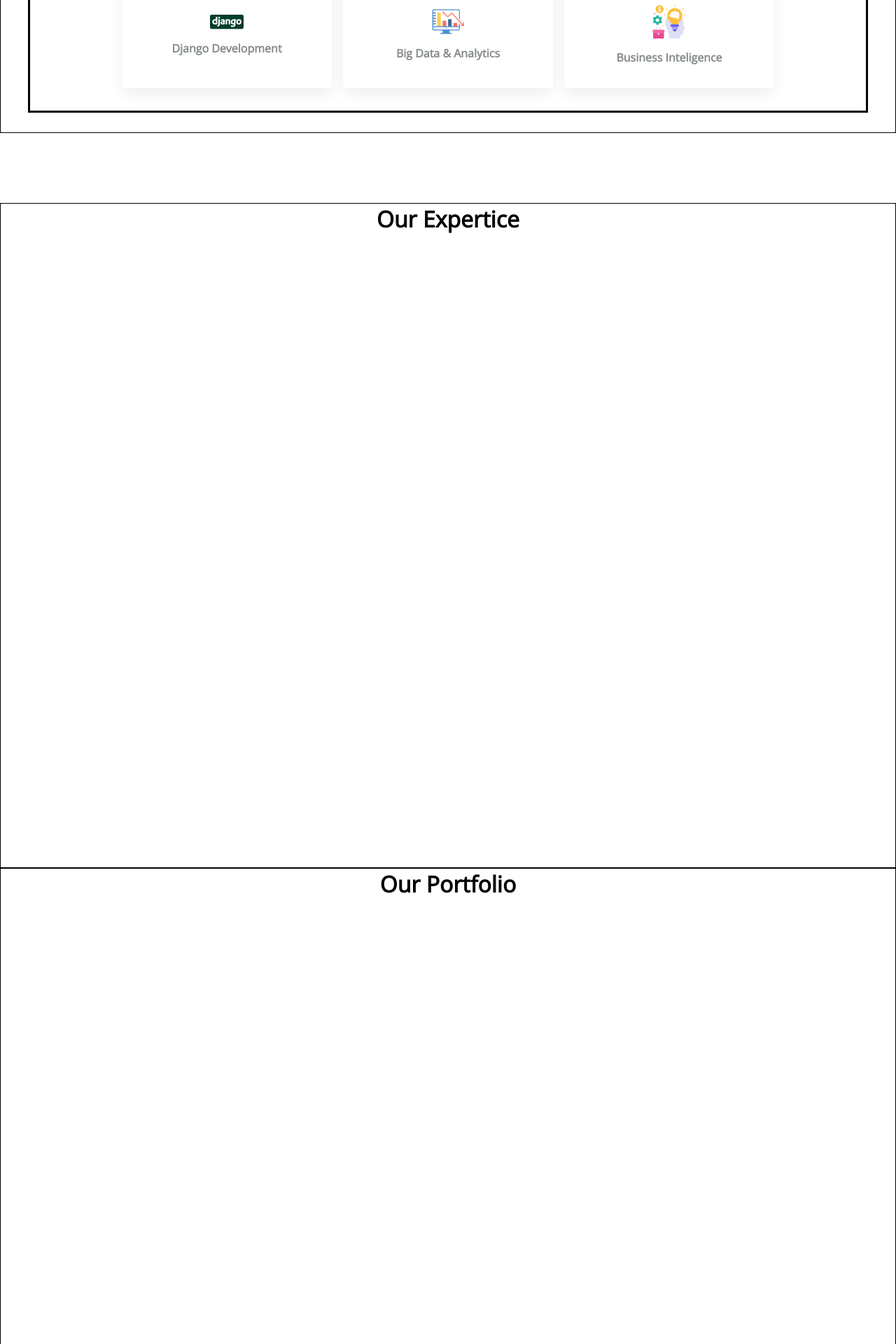
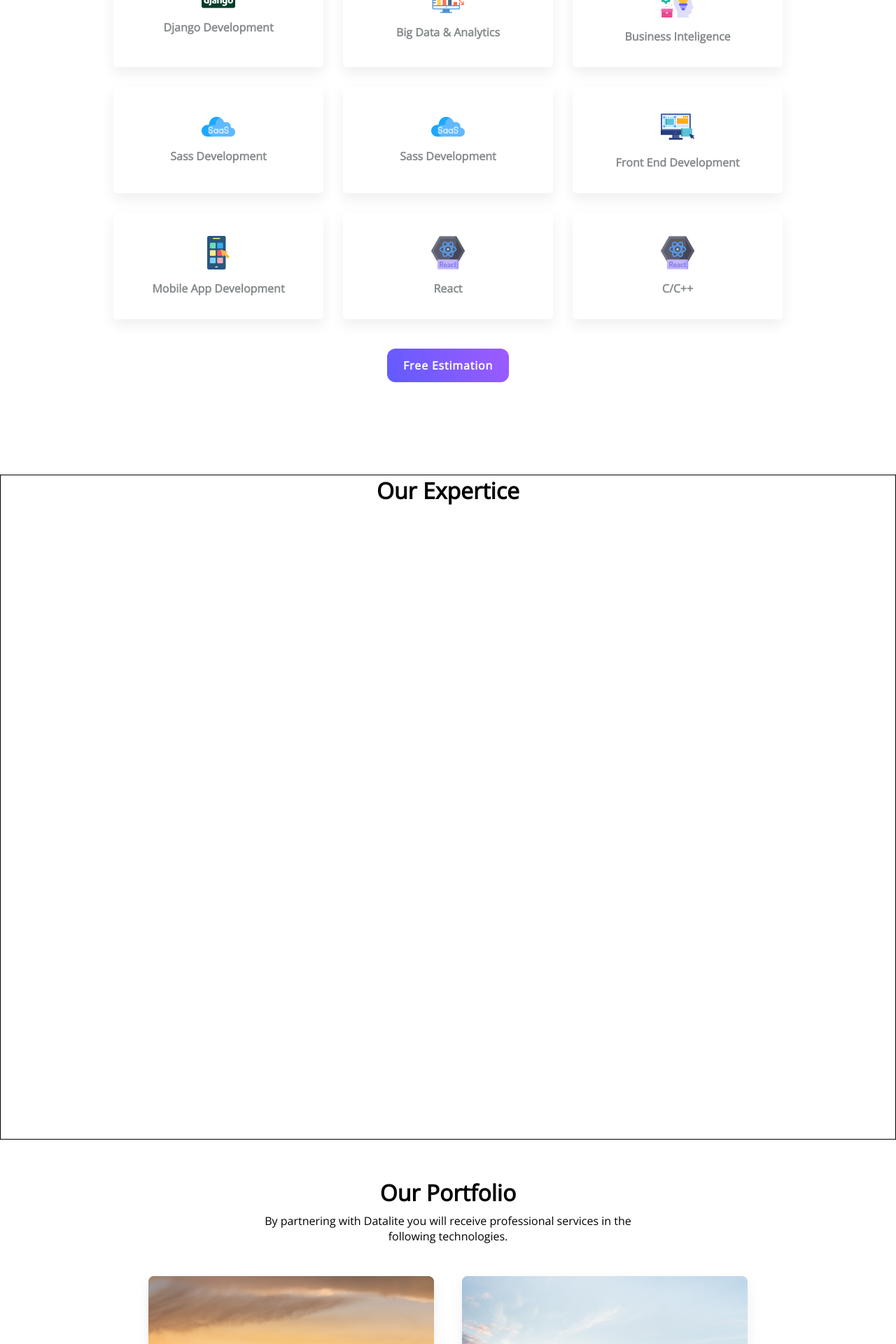
Before and after one commit to Arayikkhachatryan/landing-page, a React (Create React App) app: page / in a window 1280 px wide. Shown: the part 1520-3440 px from the top of the page at 70% size. Built offline with nearby package versions, Linux system fonts and the light colour scheme.

Commit message:
added portflio

```diff
--- a/package.json
+++ b/package.json
@@ -10,6 +10,7 @@
     "node-sass": "^7.0.1",
     "react": "^18.2.0",
     "react-dom": "^18.2.0",
+    "react-router-dom": "^6.3.0",
     "react-scripts": "5.0.1",
     "web-vitals": "^2.1.4"
   },
--- /dev/null
+++ b/src/components/common/baseButton/BaseButton.jsx
@@ -0,0 +1,7 @@
+import "./BaseButton.scss";
+
+const BaseButton = ({ text }) => {
+    return <button className="base-button">{ text && text }</button>
+}
+
+export default BaseButton;
--- /dev/null
+++ b/src/components/common/baseButton/BaseButton.scss
@@ -0,0 +1,16 @@
+.base-button {
+    border: solid;
+    width: 174px;
+    height: 48px;
+    border-radius: 12px;
+    background: linear-gradient(58.62deg, #605BFF 0%, #9F5BFF 100%);
+    border: none;
+    outline: none;
+    cursor: pointer;
+    color: #fff;
+    font-size: 16px;
+    font-weight: 600;
+    letter-spacing: .8px;
+    margin: 4px;
+    padding: 4px;
+}
--- a/src/components/common/baseItem/BaseItem.scss
+++ b/src/components/common/baseItem/BaseItem.scss
@@ -1,5 +1,5 @@
 .base-item {
-    margin: 8px;
+    margin: 14px;
     background-color: #fff;
     width: 300px;
     height: 152px;
--- a/src/components/data/servicesData.js
+++ b/src/components/data/servicesData.js
@@ -59,5 +59,53 @@ export const servicesData = [
             alt: "BI"
         },
         text: "Business Inteligence"
+    },
+    {
+        id: 7,
+        image: {
+            src: item7,
+            alt: "SASS"
+        },
+        text: "Sass Development"
+    },
+    {
+        id: 8,
+        image: {
+            src: item7,
+            alt: "SASS"
+        },
+        text: "Sass Development"
+    },
+    {
+        id: 9,
+        image: {
+            src: item8,
+            alt: "FRONTEND"
+        },
+        text: "Front End Development"
+    },
+    {
+        id: 10,
+        image: {
+            src: item9,
+            alt: "MOBILE"
+        },
+        text: "Mobile App Development"
+    },
+    {
+        id: 11,
+        image: {
+            src: item10,
+            alt: "React"
+        },
+        text: "React"
+    },
+    {
+        id: 12,
+        image: {
+            src: item10,
+            alt: "C/C++"
+        },
+        text: "C/C++"
     }
 ]
--- a/src/components/main/main-dev-services/MainDevServices.jsx
+++ b/src/components/main/main-dev-services/MainDevServices.jsx
@@ -1,16 +1,18 @@
 import { useState } from "react";
 import "./MainDevServices.scss";
-import ServicesBg from "./services-bg/ServicesBg";
+// import ServicesBg from "./services-bg/ServicesBg";
 import { servicesData } from "../../data/servicesData";
 import ServicesItems from "./services-items/ServicesItems";
+import BaseButton from "../../common/baseButton/BaseButton";
 
 const MainDevServices = () => {
   const [servicesItems, setServicesData] = useState(servicesData);
     return (
       <div className="main-dev-services">
         <h1 className="main-dev-services-title">Software <br/>Development Services</h1>
-        <h4 className="main-dev-services-subtitle">We are a Software Development Company with more than 10 years of experience. We offer full-cycle web development services for business.</h4>
+        <h4 className="main-dev-services-subtitle">We are a Software Development Company with more than 10 years of<br/> experience. We offer full-cycle web development services for business.</h4>
         <ServicesItems data={ servicesItems } />
+        <BaseButton text="Free Estimation" />
       </div>
     );
 };
--- a/src/components/main/main-dev-services/MainDevServices.scss
+++ b/src/components/main/main-dev-services/MainDevServices.scss
@@ -3,8 +3,6 @@
   display: flex;
   flex-direction: column;
   align-items: center;
-  // height: 840px;
-  border: 1px solid black;
   padding: 28px;
   margin: 100px 0;
   &-bg {
@@ -36,20 +34,16 @@
   }
   &-subtitle {
     text-align: left;
-    width: 26%;
     padding: 4px 4px 4px 6px;
     margin: 3px;
-    border: solid;
     font-size: 14px;
     color: #0E191E;
     font-weight: 400;
   }
   &-items {
-    border: solid;
     display: flex;
     justify-content: center;
     padding: 24px;
-    width: 1200px;
     flex-wrap: wrap;
   }
 }
--- a/src/components/main/main-dev-services/services-items/ServicesItems.jsx
+++ b/src/components/main/main-dev-services/services-items/ServicesItems.jsx
@@ -1,7 +1,6 @@
 import BaseItem from "../../../common/baseItem/BaseItem";
 
 const ServicesItems = ({ data }) => {
-    console.log(data);
     return (
         <div className="main-dev-services-items">
             {
--- a/src/components/main/main-portfolio/MainPortfolio.jsx
+++ b/src/components/main/main-portfolio/MainPortfolio.jsx
@@ -1,10 +1,25 @@
 import React from "react";
 import "./MainPortfolio.scss";
+import porfImage1 from "../../../assets/portfolio-pictures/1 of 6.png";
+import porfImage2 from "../../../assets/portfolio-pictures/2 of 6.png";
+import porfImage3 from "../../../assets/portfolio-pictures/3 of 6.png";
+import porfImage4 from "../../../assets/portfolio-pictures/4 of 6.png";
+import porfImage5 from "../../../assets/portfolio-pictures/5 of 6.png";
+import porfImage6 from "../../../assets/portfolio-pictures/6 of 6.png";
 
 const MainPortfolio = () => {
   return (
-    <div className="main-portfolio-wrapper">
-      <h1>Our Portfolio</h1>
+    <div className="main-portfolio">
+      <h1 className="main-portfolio-title">Our Portfolio</h1>
+      <h4 className="main-portfolio-subtitle">By partnering with Datalite you will receive professional services in the<br/> following technologies.</h4>
+      <div className="main-portfolio-images">
+        <img src={ porfImage1 } alt="" className="main-portfolio-image" />
+        <img src={ porfImage2 } alt="" className="main-portfolio-image" />
+        <img src={ porfImage3 } alt="" className="main-portfolio-image" />
+        <img src={ porfImage4 } alt="" className="main-portfolio-image" />
+        <img src={ porfImage5 } alt="" className="main-portfolio-image" />
+        <img src={ porfImage6 } alt="" className="main-portfolio-image" />
+      </div>
     </div>
   );
 };
--- a/src/components/main/main-portfolio/MainPortfolio.scss
+++ b/src/components/main/main-portfolio/MainPortfolio.scss
@@ -1,11 +1,23 @@
-.main-portfolio-wrapper {
+.main-portfolio {
   width: 100%;
-  height: 950px;
-  border: 1px solid black;
-  > h1 {
+  background-color: #fff;
+  padding: 3rem;
+  &-title {
     text-align: center;
+    margin: 4px;
+    padding: 2px;
+    font-weight: 600;
+  }
+  &-subtitle {
+    text-align: center;
+    font-weight: 400;
+    margin: 6px;
+  }
+  &-images {
+    padding: 28px;
+    display: flex;
+    flex-wrap: wrap;
+    align-items: center;
     justify-content: center;
-    display: flex;
-    align-items: center;
   }
 }
```
Also changed, not shown: 1 other file (tests, documents, lock files or other folders).
